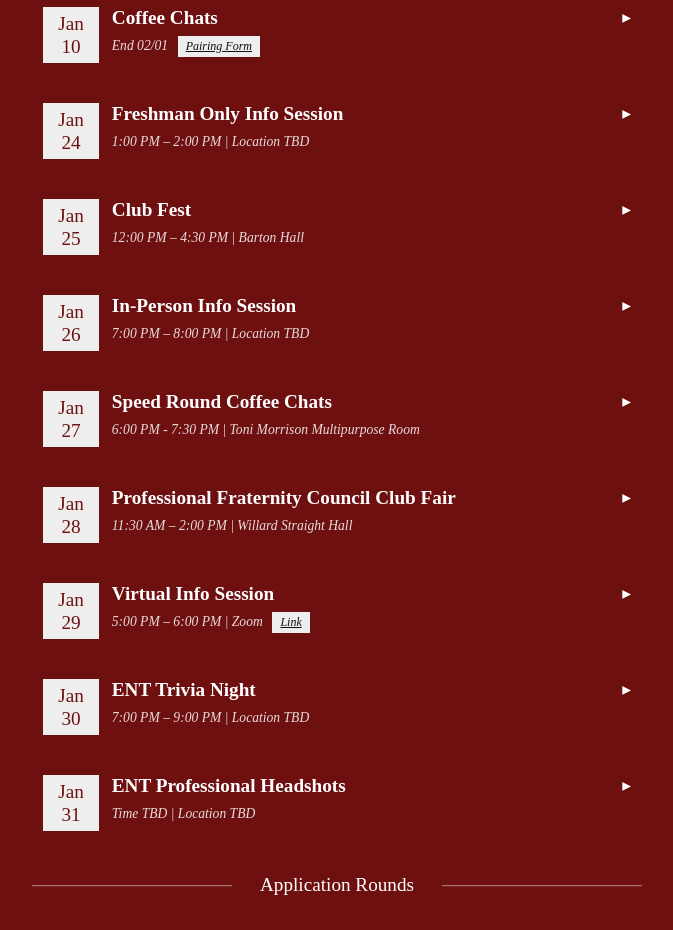
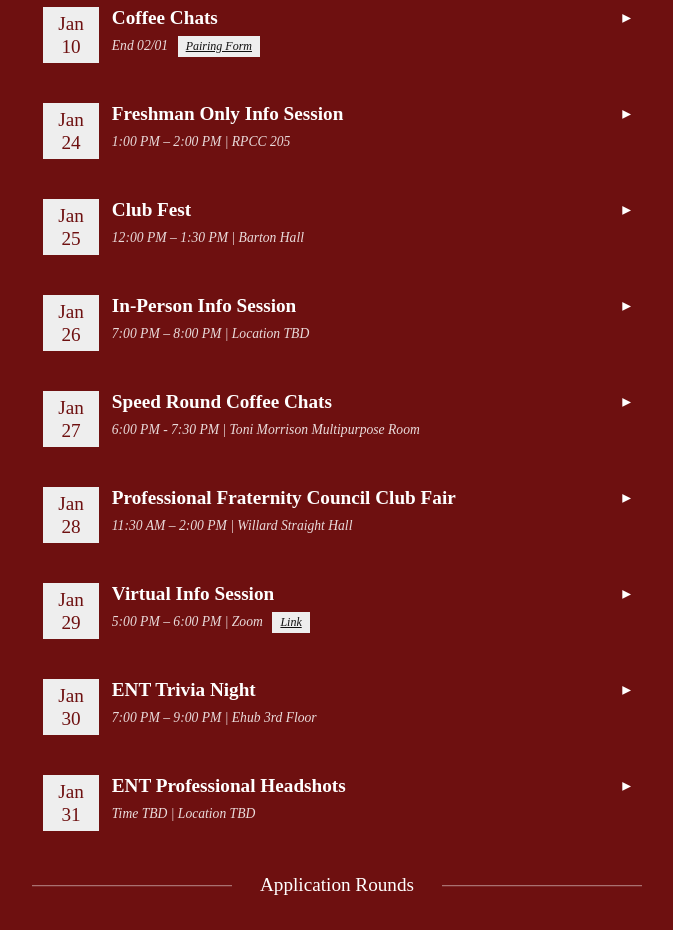
Before and after one commit to entcornell/ent-website, a React (Create React App) app: page /recruitment in a window 1280 px wide. Shown: the part 540-1470 px from the top of the page, without its empty margins (303-976 px from the left). Built offline with nearby package versions, Linux system fonts and the light colour scheme; a web font is replaced by a local one.

Commit message:
Updated dates

```diff
--- a/src/components/Recruitment.js
+++ b/src/components/Recruitment.js
@@ -16,13 +16,13 @@ const events = [
   {
     date: "Jan 24",
     title: "Freshman Only Info Session",
-    meta: "1:00 PM – 2:00 PM | Location TBD",
+    meta: "1:00 PM – 2:00 PM | RPCC 205",
     body: "ENT information sessions are a great way to learn about the organization. You will hear about the New Member Education process, some fun brotherhood events, current projects, and club culture. Additionally, you will have the opportunity to network to current members at the conclusion of the session. This event is for freshmen only!"
   },
   {
     date: "Jan 25",
     title: "Club Fest",
-    meta: "12:00 PM – 4:30 PM | Barton Hall",
+    meta: "12:00 PM – 1:30 PM | Barton Hall",
     body: "Find the ENT booth at Club Fest and speak to our current members to learn more about what makes the organization special!"
   },
   {
@@ -54,7 +54,7 @@ const events = [
   {
     date: "Jan 30",
     title: "ENT Trivia Night",
-    meta: "7:00 PM – 9:00 PM | Location TBD",
+    meta: "7:00 PM – 9:00 PM | Ehub 3rd Floor",
     body: "ENT places a strong emphasis on community and brotherhood events. Join us for a jeopardy style trivia night, where potential applicants will team up with current members to answer ENT and entrepreneurship themed questions. Get ready for some fun!"
   },
   {
```
